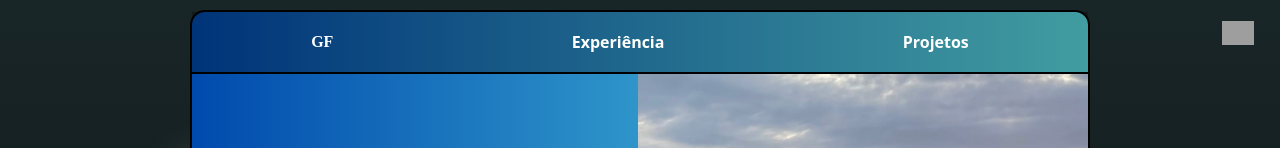
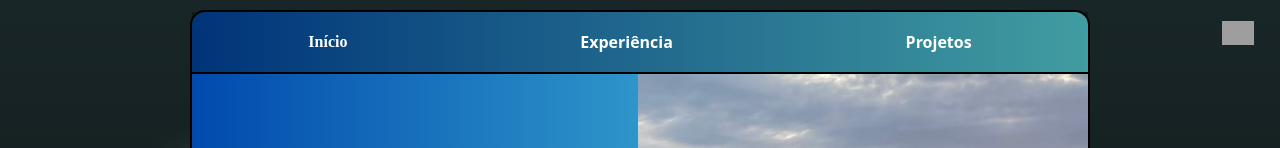
Before and after one commit to gabrielfogaca/gabrielffogaca, a React (Vite) app: page / in a window 1280 px wide. Shown: the top 148 px of the page. Built offline with nearby package versions, Linux system fonts and the light colour scheme; grey boxes are pictures that could not be loaded.

Commit message:
favicon + Inicio

```diff
--- a/index.html
+++ b/index.html
@@ -1,5 +1,6 @@
 <head>
   <meta charset="UTF-8" />
+  <link rel="icon" href="/public/imgs/url.ico" />
   <title>Gabriel Furlan Fogaça</title>
 </head>
 
--- a/src/App.jsx
+++ b/src/App.jsx
@@ -10,13 +10,15 @@ import Contato from './assets/components/contato';
 
 const textos = {
   pt: {
-    experiencia: "Experiência",
-    projetos: "Projetos",
+    Inicio: 'Início',
+    experiencia: 'Experiência',
+    projetos: 'Projetos',
   },
   en: {
-    experiencia: "Experience",
-    projetos: "Projects",
-  }
+    Inicio: 'Home',
+    experiencia: 'Experience',
+    projetos: 'Projects',
+  },
 };
 
 const App = () => {
@@ -91,7 +93,7 @@ const App = () => {
           className="accordion stylenavbar"
           onClick={() => setActiveSection('home')}
         >
-          GF
+          {textos[lang].Inicio}
         </button>
         <button
           className="accordion"
```
